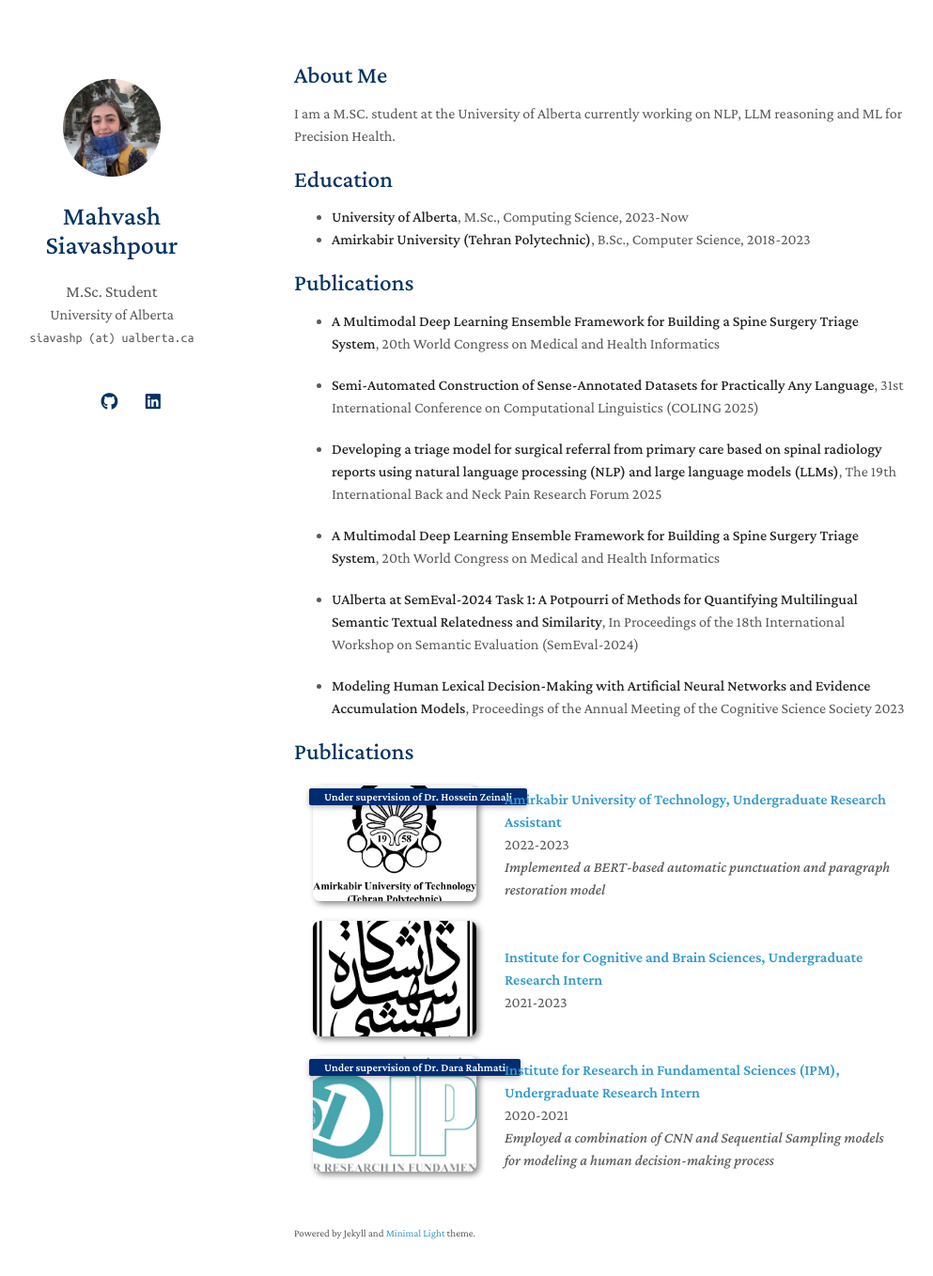
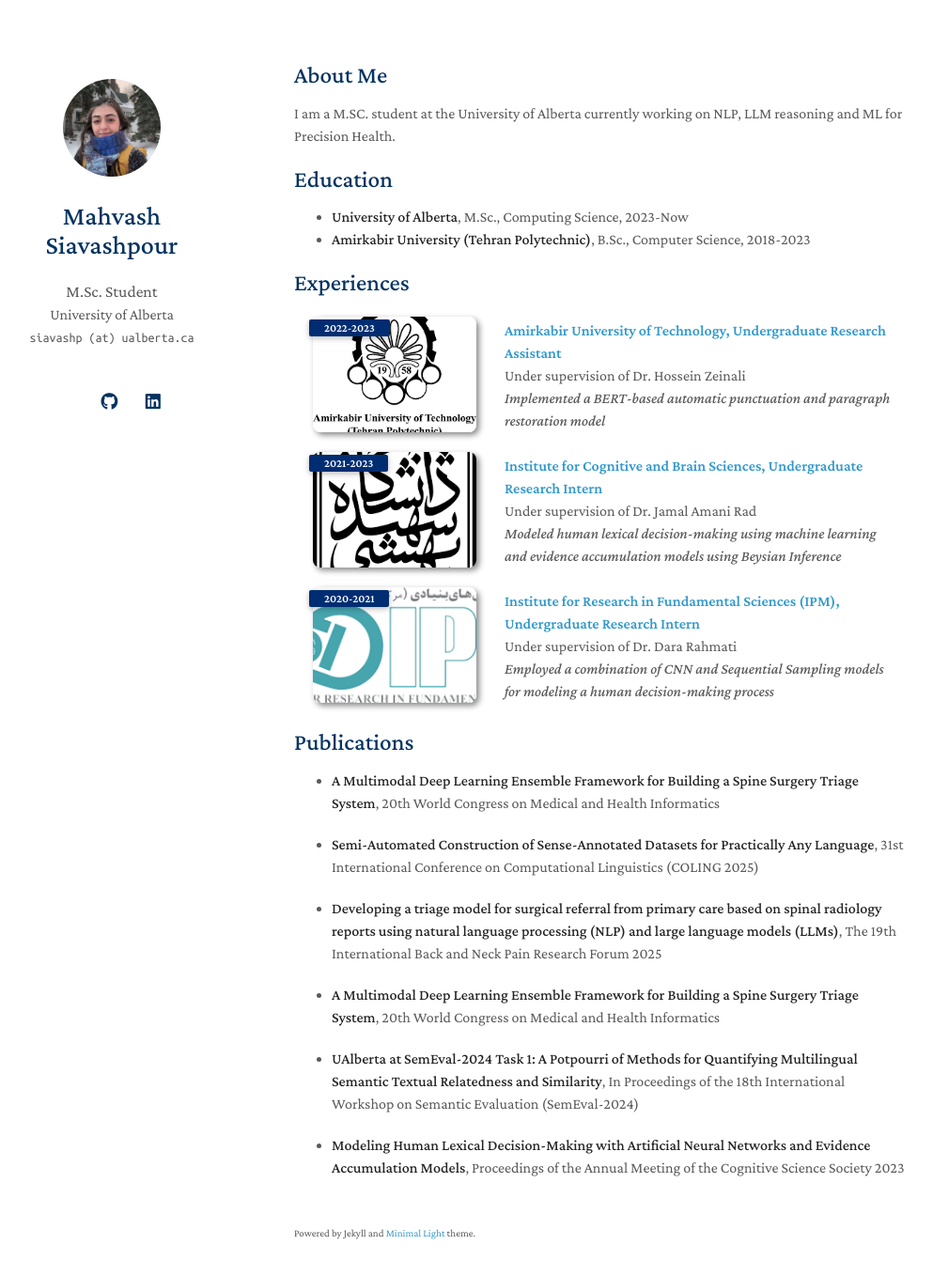
Before and after one commit to mahvash-siavashpour/mahvash-siavashpour.github.io, a Jekyll site: the page built from index.md, in a window 1280 px wide and 1393 px high. Shown: the top 1358 px of the window at 94% size, without its empty margins (157-1150 px from the left). Built offline with Jekyll 4.4.1, drawn with Linux system fonts in a browser that asks for light colours; a style sheet for code colours, icons or effects is not loaded; our own code applies the rules of GitHub Pages for plain Markdown files.

Commit message:
small changes

```diff
--- a/_data/publications.yml
+++ b/_data/publications.yml
@@ -1,19 +1,19 @@
 main:
 
   - title: Amirkabir University of Technology, Undergraduate Research Assistant
-    conference_short: Under supervision of Dr. Hossein Zeinali
+    conference_short: 2022-2023
     conference: Implemented a BERT-based automatic punctuation and paragraph restoration model
-    authors: 2022-2023
+    authors: Under supervision of Dr. Hossein Zeinali
     image: ./assets/img/Amirkabir.jpg
 
   - title: Institute for Cognitive and Brain Sciences, Undergraduate Research Intern
-    conference_short:
-    conference:
-    authors: 2021-2023
+    conference_short: 2021-2023
+    conference: Modeled human lexical decision-making using machine learning and evidence accumulation models using Beysian Inference
+    authors: Under supervision of Dr. Jamal Amani Rad
     image: ./assets/img/Brain.jpg
 
   - title: Institute for Research in Fundamental Sciences (IPM), Undergraduate Research Intern
-    conference_short: Under supervision of Dr. Dara Rahmati
+    conference_short: 2020-2021
     conference: Employed a combination of CNN and Sequential Sampling models for modeling a human decision-making process
-    authors: 2020-2021
+    authors: Under supervision of Dr. Dara Rahmati
     image: ./assets/img/IPM.jpg
--- a/_includes/publications.md
+++ b/_includes/publications.md
@@ -1,4 +1,4 @@
-<h2 id="publications" style="margin: 2px 0px -15px;">Publications</h2>
+<h2 id="publications" style="margin: 2px 0px -15px;">Experiences</h2>
 
 <div class="publications">
 <ol class="bibliography">
--- a/index.md
+++ b/index.md
@@ -10,6 +10,10 @@ I am a M.SC. student at the University of Alberta currently working on NLP, LLM
 
 - **University of Alberta**, M.Sc., Computing Science, 2023-Now
 - **Amirkabir University (Tehran Polytechnic)**, B.Sc., Computer Science, 2018-2023
+
+
+{% include_relative _includes/publications.md %}
+
 
 
 ## Publications
@@ -33,6 +37,5 @@ I am a M.SC. student at the University of Alberta currently working on NLP, LLM
 - **[Sept. 2019]** Our paper about few-shot learning is accepted to NeurIPS 2019.
 - **[Mar. 2019]** Our paper about few-shot learning is accepted to CVPR 2019. -->
 
-{% include_relative _includes/publications.md %}
 
 <!-- {% include_relative _includes/services.md %} -->
```
